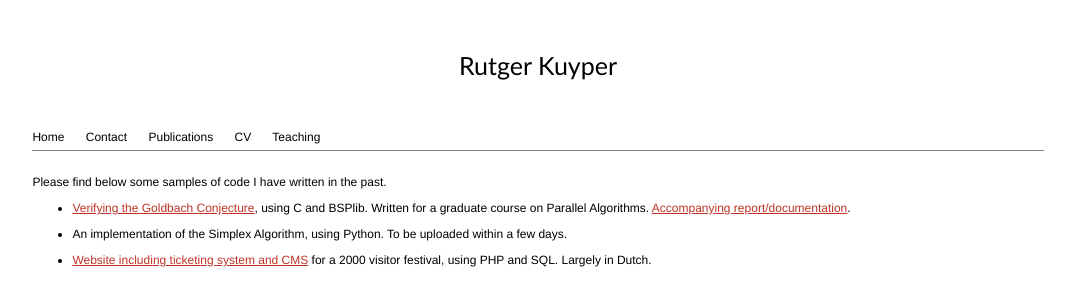
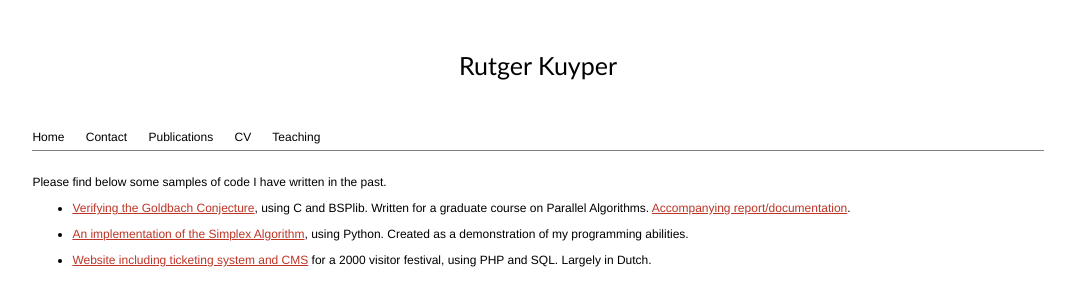
Before and after one commit to rkuyper/rkuyper.github.io, a plain HTML site: page programming.html in a window 1280 px wide. Shown: the whole page, without its empty margins (102-1177 px from the left). Drawn offline with Linux system fonts and the light colour scheme.

Commit message:
Updated programming.html

```diff
--- a/programming.html
+++ b/programming.html
@@ -28,7 +28,7 @@ Please find below some samples of code I have written in the past.
 
 <ul>
 <li><a href="https://github.com/rkuyper/goldbach/blob/master/goldbach.c">Verifying the Goldbach Conjecture</a>, using C and BSPlib. Written for a graduate course on Parallel Algorithms. <a href="https://github.com/rkuyper/goldbach/blob/master/doc.pdf">Accompanying report/documentation</a>.</li>
-<li>An implementation of the Simplex Algorithm, using Python. To be uploaded within a few days.</li>
+<li><a href="https://github.com/rkuyper/simplex/blob/master/simplex.py">An implementation of the Simplex Algorithm</a>, using Python. Created as a demonstration of my programming abilities.</li>
 <li><a href="https://github.com/rkuyper/ticketing/blob/master/registratie.php"</a>Website including ticketing system and CMS</a> for a 2000 visitor festival, using PHP and SQL. Largely in Dutch.</li>
 </ul>
 </div>
```
